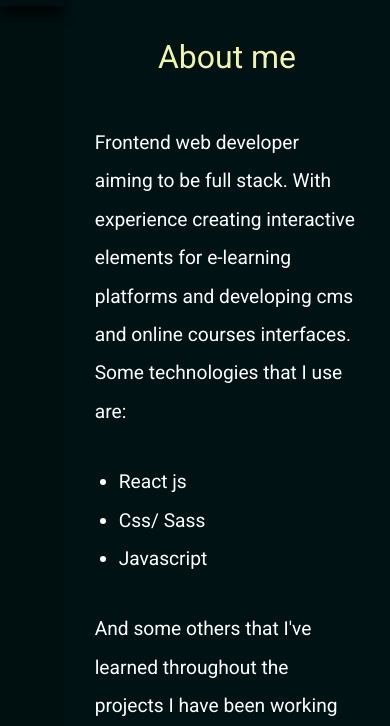
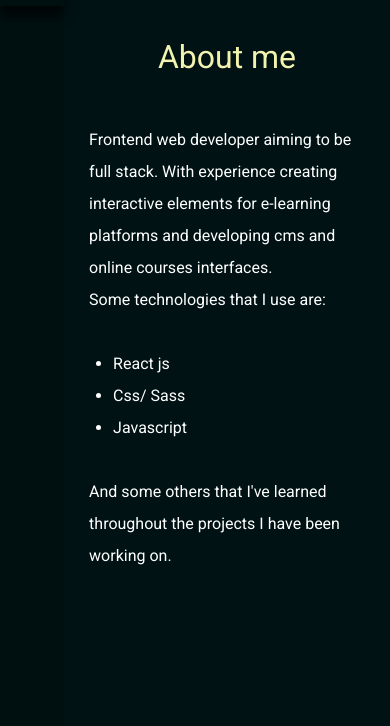
Before and after one commit to domingoacd/me, a website: page index.html in a window 390 px wide. Shown: the part 838-1564 px from the top of the page. Drawn offline with Linux system fonts and the light colour scheme.

Commit message:
Changed responsive

```diff
--- a/package.json
+++ b/package.json
@@ -4,7 +4,7 @@
   "description": "",
   "main": "index.js",
   "scripts": {
-    "sass": "node-sass ./second/sass/index.scss ./second/css/style.css --watch --source-map=true"
+    "sass": "node-sass ./sass/index.scss ./css/style.css --watch --source-map=true"
   },
   "repository": {
     "type": "git",
--- a/sass/_global.scss
+++ b/sass/_global.scss
@@ -19,6 +19,7 @@ html {
 body {
   display: flex;
   background-color: $primary-color;
+  overflow-x: hidden;
 }
 
 a {
--- a/sass/_home.scss
+++ b/sass/_home.scss
@@ -10,7 +10,7 @@
     display: flex;
     flex-direction: column;
     align-items: center;
-    padding: 2rem 1rem;
+    padding: 2rem 3%;
     opacity: 0;
     transition: opacity 0.2s ease-out;
     &.show {
@@ -436,7 +436,7 @@
 
       &--second {
         .summary {
-          font-size: 1.2rem;
+          font-size: 1rem;
         }
       }
     }
```
Also changed, not shown: css/style.css, 1 other file.
